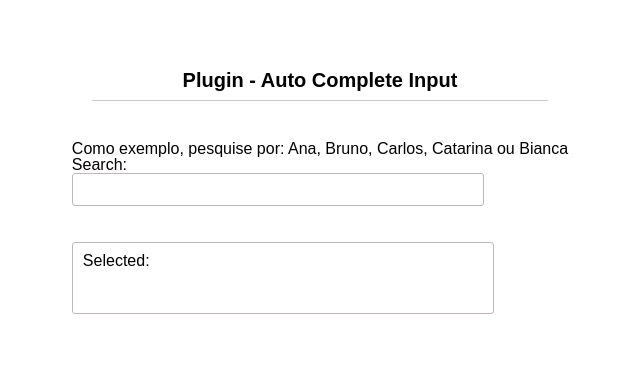
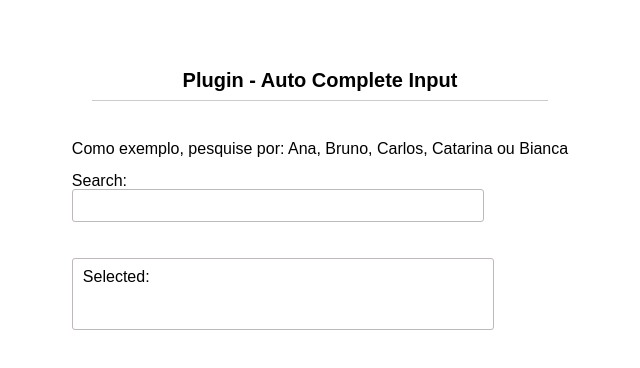
Before and after one commit to casipe/AutoCompleteInput, a plain HTML site: page index.html in a window 1280 px wide. Shown: the whole page, without its empty margins (320-960 px from the left). Drawn offline with Linux system fonts and the light colour scheme.

Commit message:
Update index.html

```diff
--- a/index.html
+++ b/index.html
@@ -20,7 +20,7 @@
   margin: 0 auto;">
   <h2>Plugin  - Auto Complete Input <hr></h2>
 
-  <p>Como exemplo, pesquise por: Ana, Bruno, Carlos, Catarina ou Bianca </p>
+  <p>Como exemplo, pesquise por: Ana, Bruno, Carlos, Catarina ou Bianca </p><br>
 		<label>
 		Search:</label>
 		<input type="text" name="name" id="name">
```
